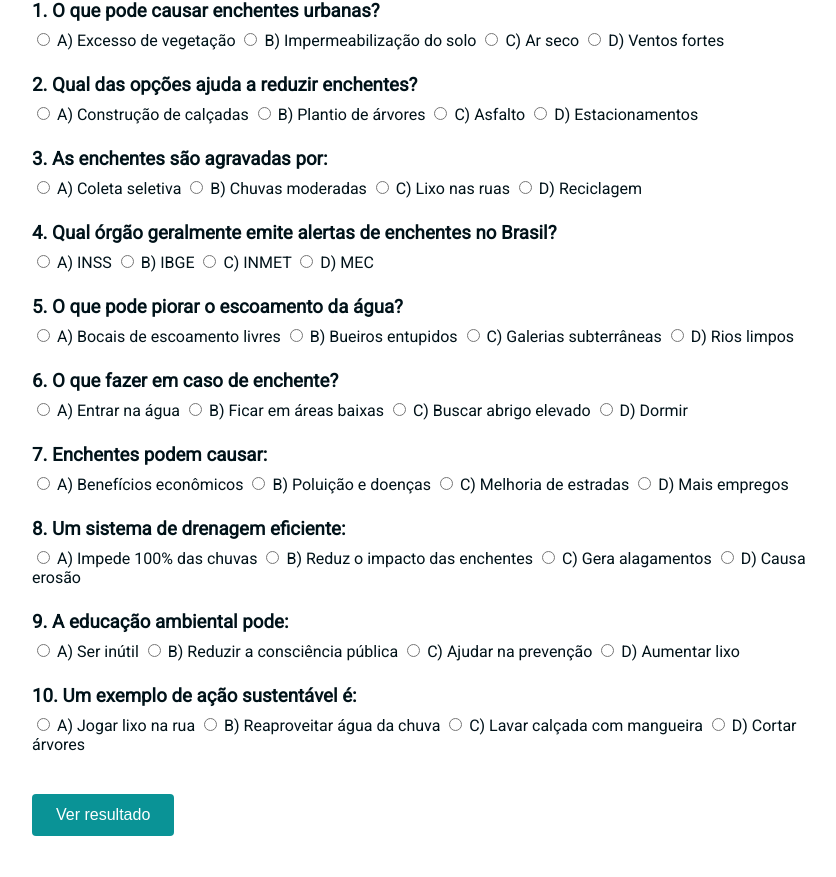
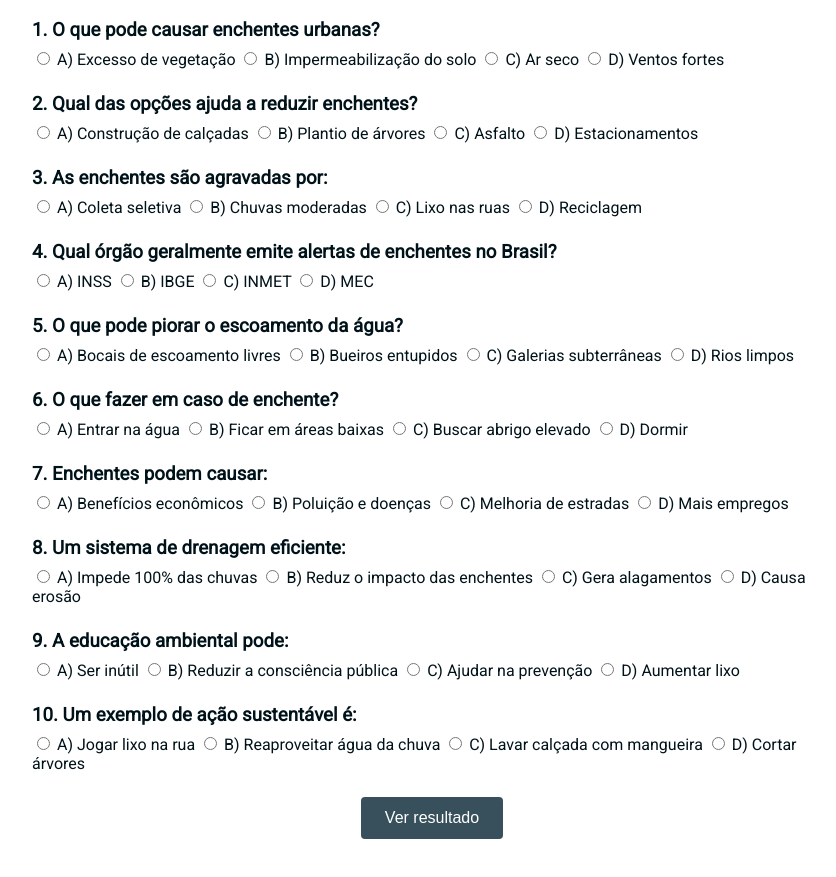
Before and after one commit to TutuMbs/GS-DropAlert, a plain HTML site: page Pages/quiz.html in a window 1280 px wide. Shown: the part 145-1022 px from the top of the page, without its empty margins (208-1044 px from the left). Drawn offline with Linux system fonts and the light colour scheme.

Commit message:
ajustes quiz

```diff
--- a/Pages/quiz.html
+++ b/Pages/quiz.html
@@ -11,7 +11,7 @@
 <body>
   <div class="quiz-container">
     <h1>Quiz: Conhecimentos sobre Enchentes</h1>
-    <form id="quizForm">
+    <form id="quizForm" class="quizform">
       <!-- Perguntas -->
     </form>
     <div class="result" id="result"></div>
--- a/Styles/quiz.css
+++ b/Styles/quiz.css
@@ -1,6 +1,6 @@
   :root {
-      --cor-primaria: #005f73;
-      --cor-secundaria: #0a9396;
+      --cor-primaria: #3A6D86;
+      --cor-secundaria: #37505C;
       --cor-clara: #e9d8a6;
       --cor-fundo: #f8f9fa;
       --cor-texto: #001219;
@@ -27,6 +27,10 @@
       padding: 2rem;
       border-radius: 8px;
       box-shadow: 0 0 10px rgba(0,0,0,0.1);
+      display: flex;
+      flex-direction: column;
+      justify-content: center;
+      align-items: center;
     }
 
     .question {
@@ -52,6 +56,9 @@
       font-size: 1rem;
       cursor: pointer;
       margin-top: 1rem;
+      display: flex;
+      justify-self: center;
+
     }
 
     .result {
```
Also changed, not shown: index.html (+1 -0 lines).
